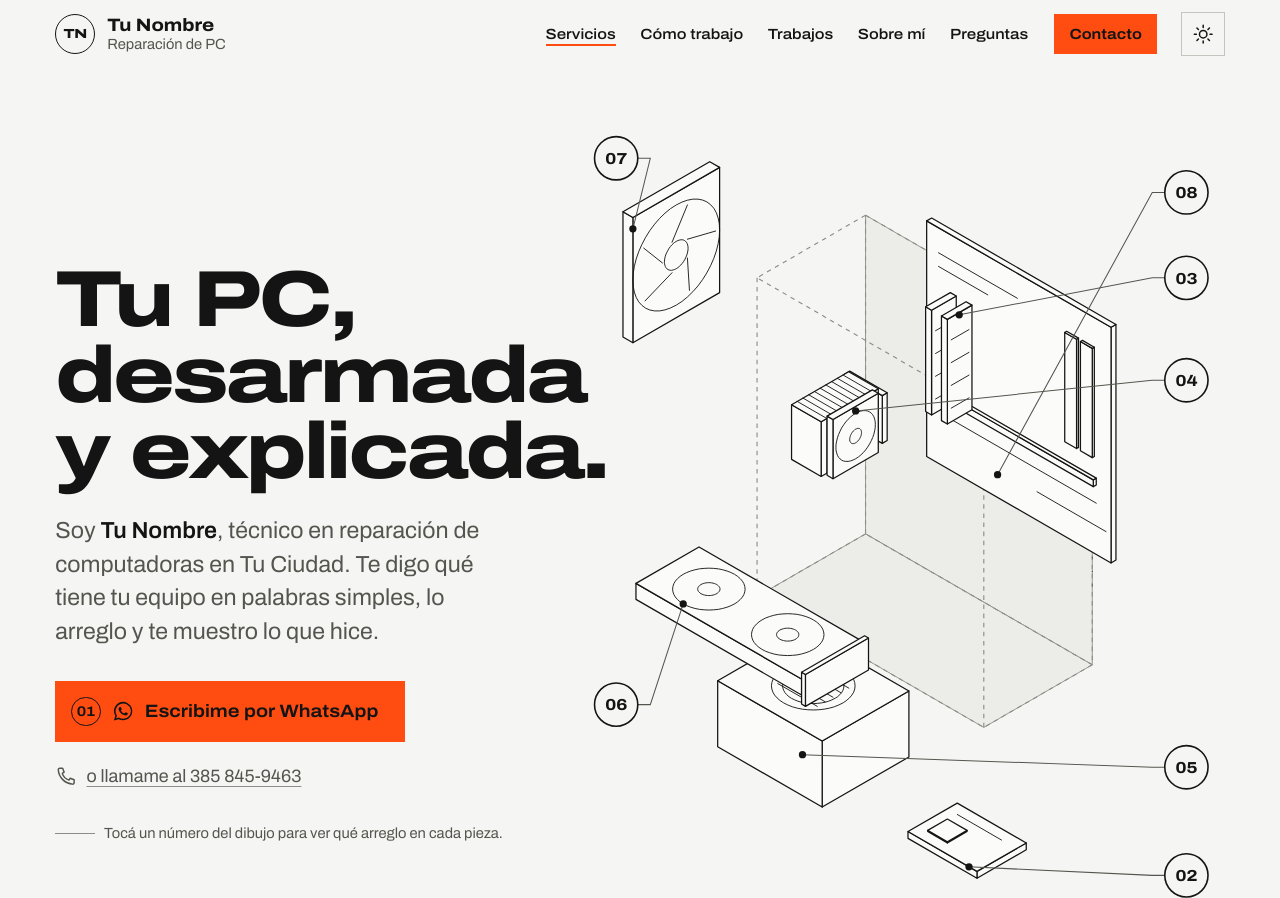
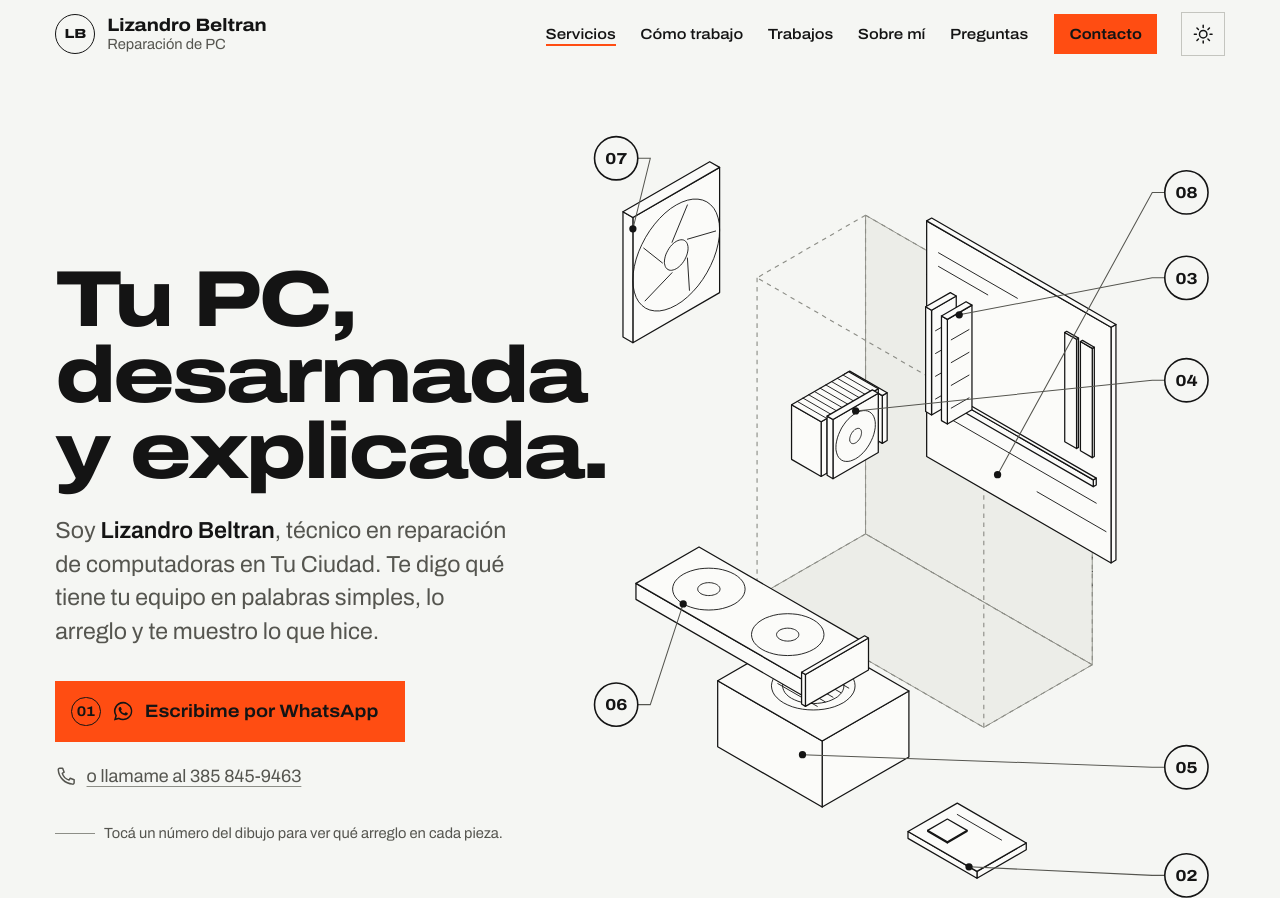
Before and after one commit to lizandrobeltran/portafolio-reparacion-pc, a plain HTML site: page index.html in a window 1280 px wide. Shown: the top 898 px of the page. Drawn offline with Linux system fonts and the light colour scheme.

Commit message:
Poner el nombre Lizandro Beltran
Co-Authored-By: Claude Opus 5.5 <noreply@anthropic.com>

```diff
--- a/index.html
+++ b/index.html
@@ -5,7 +5,7 @@
   <meta name="viewport" content="width=device-width, initial-scale=1">
   <meta http-equiv="Content-Security-Policy" content="default-src 'self'; script-src 'self'; style-src 'self'; img-src 'self' data:; font-src 'self'; connect-src 'self'; base-uri 'none'; form-action 'none'; object-src 'none'">
   <meta name="referrer" content="strict-origin-when-cross-origin">
-  <title>Tu Nombre · Reparación de PC en Tu Ciudad</title>
+  <title>Lizandro Beltran · Reparación de PC en Tu Ciudad</title>
   <meta name="description" content="Técnico en reparación de computadoras en Tu Ciudad. PC lenta, que no prende, se apaga sola, virus o Windows que no arranca: te explico qué tiene en palabras simples y te muestro lo que hice.">
   <meta name="theme-color" content="#f5f6f3" media="(prefers-color-scheme: light)">
   <meta name="theme-color" content="#161719" media="(prefers-color-scheme: dark)">
@@ -13,7 +13,7 @@
   <link rel="canonical" href="https://valentinomastro-ops.github.io/portafolio-reparacion-pc/">
   <meta property="og:type" content="website">
   <meta property="og:locale" content="es_AR">
-  <meta property="og:title" content="Tu Nombre · Reparación de PC">
+  <meta property="og:title" content="Lizandro Beltran · Reparación de PC">
   <meta property="og:description" content="Tu PC, desarmada y explicada. Diagnóstico, reparación y mejoras de computadoras en Tu Ciudad.">
   <meta property="og:image" content="https://valentinomastro-ops.github.io/portafolio-reparacion-pc/assets/og-image.png">
   <meta property="og:url" content="https://valentinomastro-ops.github.io/portafolio-reparacion-pc/">
@@ -29,7 +29,7 @@
   {
     "@context": "https://schema.org",
     "@type": "LocalBusiness",
-    "name": "Tu Nombre · Reparación de PC",
+    "name": "Lizandro Beltran · Reparación de PC",
     "description": "Diagnóstico, reparación, limpieza y mejoras de computadoras de escritorio.",
     "telephone": "+54 9 385 845-9463",
     "email": "lizandro_beltran@hotmail.com",
@@ -54,9 +54,9 @@
 
   <header class="site-header" data-header>
     <div class="wrap header-row">
-      <a class="brand" href="#inicio" aria-label="Tu Nombre, ir al inicio">
-        <span class="brand-mark" aria-hidden="true">TN</span>
-        <span class="brand-text"><strong>Tu Nombre</strong><span>Reparación de PC</span></span>
+      <a class="brand" href="#inicio" aria-label="Lizandro Beltran, ir al inicio">
+        <span class="brand-mark" aria-hidden="true">LB</span>
+        <span class="brand-text"><strong>Lizandro Beltran</strong><span>Reparación de PC</span></span>
       </a>
       <nav class="nav" id="menu" aria-label="Principal" data-nav>
         <ul>
@@ -87,7 +87,7 @@
       <div class="wrap hero-grid">
         <div class="hero-copy">
           <h1 id="hero-title" class="display">Tu PC, desarmada y&nbsp;explicada.</h1>
-          <p class="lede">Soy <strong>Tu Nombre</strong>, técnico en reparación de computadoras en Tu&nbsp;Ciudad. Te digo qué tiene tu equipo en palabras simples, lo arreglo y te muestro lo que hice.</p>
+          <p class="lede">Soy <strong>Lizandro Beltran</strong>, técnico en reparación de computadoras en Tu&nbsp;Ciudad. Te digo qué tiene tu equipo en palabras simples, lo arreglo y te muestro lo que hice.</p>
           <div class="hero-actions">
             <a class="btn btn-signal btn-lg" href="https://wa.me/5493858459463?text=Hola%2C%20quiero%20consultar%20por%20mi%20PC" target="_blank" rel="noopener noreferrer" data-wa-link>
               <span class="callout-num" aria-hidden="true">01</span>
@@ -317,7 +317,7 @@
         </figure>
         <div class="about-copy">
           <h2 id="sobre-title" class="h2">Sobre mí</h2>
-          <p class="about-lead">Soy Tu Nombre. Arreglo computadoras porque me gusta entender cómo funcionan las cosas, y explicarlo para que vos también lo entiendas.</p>
+          <p class="about-lead">Soy Lizandro Beltran. Arreglo computadoras porque me gusta entender cómo funcionan las cosas, y explicarlo para que vos también lo entiendas.</p>
           <p>Trabajo de forma independiente en Tu Ciudad. Me escribís a mí y te contesto yo: el que te explica qué tiene tu equipo es el mismo que lo repara.</p>
           <ul class="about-facts">
             <li><span class="fact-k">Zona</span><span class="fact-v">Tu Ciudad y alrededores</span></li>
@@ -411,7 +411,7 @@
   <footer class="site-footer">
     <div class="wrap">
       <dl class="title-block">
-        <div><dt>Técnico</dt><dd>Tu Nombre</dd></div>
+        <div><dt>Técnico</dt><dd>Lizandro Beltran</dd></div>
         <div><dt>Servicio</dt><dd>Reparación de PC · Tu Ciudad</dd></div>
         <div><dt>Hoja</dt><dd>1 de 1</dd></div>
         <div><dt>Año</dt><dd><span data-year>2026</span></dd></div>
```
Also changed, not shown: index.template.html (+9 -9 lines), tools/og.html (+1 -1 lines), .impeccable/design.json, assets/favicon.svg, assets/og-image.png, site.webmanifest, 2 other files.
